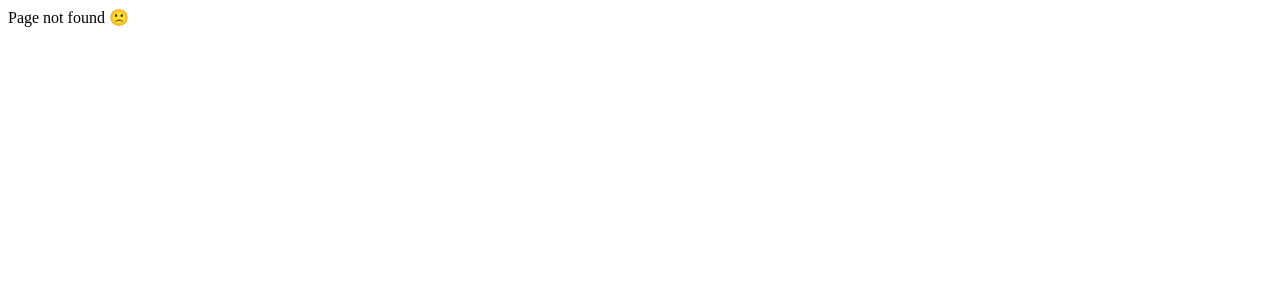
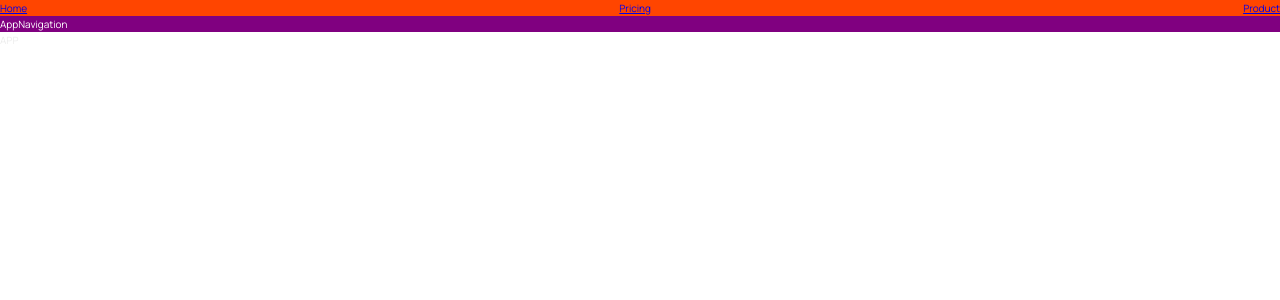
Before and after one commit to ValeriaKey/WorldWise, a React (Vite) app: page /app in a window 1280 px wide. Before the commit this address had no page. Shown: the top 300 px of the page. Built offline with nearby package versions, Linux system fonts and the light colour scheme.

Commit message:
Linking between routes, styling

```diff
--- a/src/App.jsx
+++ b/src/App.jsx
@@ -4,18 +4,22 @@
 import Pricing from "./pages/Pricing";
 import Homepage from "./pages/Homepage";
 import PageNotFound from "./pages/PageNotFound";
+import AppLayout from "./pages/AppLayout";
 
 function App() {
 
   return (
+    <div>
   <BrowserRouter>
   <Routes>
     <Route path="/" element={<Homepage />} />
     <Route path="product" element={<Product />} />
     <Route path="pricing" element={<Pricing />} />
+    <Route path="app" element={<AppLayout />} />
     <Route path="*" element={<PageNotFound />} />
   </Routes>
   </BrowserRouter>
+  </div>
   )
 }
 
--- /dev/null
+++ b/src/components/AppNav.jsx
@@ -0,0 +1,9 @@
+import {NavLink} from "react-router-dom";
+import {nav} from "./AppNav.module.css"
+function AppNav() {
+    return ( <nav className={nav}>
+        AppNavigation
+    </nav> );
+}
+
+export default AppNav;
--- /dev/null
+++ b/src/components/AppNav.module.css
@@ -0,0 +1,9 @@
+.nav {
+    background: purple;
+    color: white;
+}
+.nav ul {
+    display: flex;
+    justify-content: space-between;
+    list-style: none;
+}
--- /dev/null
+++ b/src/components/PageNav.jsx
@@ -0,0 +1,20 @@
+import {NavLink} from "react-router-dom";
+import styles from "./PageNav.module.css"
+
+function PageNav() {
+    return ( <nav className={styles.nav}>
+        <ul>
+            <li>
+                <NavLink to="/">Home</NavLink>
+            </li>
+            <li>
+                <NavLink to="/pricing">Pricing</NavLink>
+            </li>
+            <li>
+                <NavLink to="/product">Product</NavLink>
+            </li>
+        </ul>
+    </nav> );
+}
+
+export default PageNav;
--- /dev/null
+++ b/src/components/PageNav.module.css
@@ -0,0 +1,12 @@
+.nav {
+    background: orangered;
+}
+.nav ul {
+    display: flex;
+    justify-content: space-between;
+    list-style: none;
+}
+/* Global class */
+.nav :global(.active) {
+    background-color: green;
+}
--- /dev/null
+++ b/src/index.css
@@ -0,0 +1,78 @@
+/* Taken from getting started guide at: https://leafletjs.com/examples/quick-start/ */
+@import "https://unpkg.com/leaflet@1.7.1/dist/leaflet.css";
+@import "https://fonts.googleapis.com/css2?family=Manrope:wght@400;600;700;800&display=swap";
+
+/* These CSS variables are global, so they are available in all CSS modules */
+:root {
+  --color-brand--1: #ffb545;
+  --color-brand--2: #00c46a;
+
+  --color-dark--0: #242a2e;
+  --color-dark--1: #2d3439;
+  --color-dark--2: #42484d;
+  --color-light--1: #aaa;
+  --color-light--2: #ececec;
+  --color-light--3: #d6dee0;
+}
+
+* {
+  margin: 0;
+  padding: 0;
+  box-sizing: inherit;
+}
+
+html {
+  font-size: 62.5%;
+  box-sizing: border-box;
+}
+
+body {
+  font-family: "Manrope", sans-serif;
+  color: var(--color-light--2);
+  font-weight: 400;
+  line-height: 1.6;
+}
+
+label {
+  font-size: 1.6rem;
+  font-weight: 600;
+}
+
+input,
+textarea {
+  width: 100%;
+  padding: 0.8rem 1.2rem;
+  font-family: inherit;
+  font-size: 1.6rem;
+  border: none;
+  border-radius: 5px;
+  background-color: var(--color-light--3);
+  transition: all 0.2s;
+}
+
+input:focus {
+  outline: none;
+  background-color: #fff;
+}
+
+.cta:link,
+.cta:visited {
+  display: inline-block;
+  background-color: var(--color-brand--2);
+  color: var(--color-dark--1);
+  text-transform: uppercase;
+  text-decoration: none;
+  font-size: 1.6rem;
+  font-weight: 600;
+  padding: 1rem 3rem;
+  border-radius: 5px;
+}
+
+/*
+"importCSSModule": {
+    "prefix": "csm",
+    "scope": "javascript,typescript,javascriptreact",
+    "body": ["import styles from './${TM_FILENAME_BASE}.module.css'"],
+    "description": "Import CSS Module as `styles`"
+  },
+*/
--- a/src/main.jsx
+++ b/src/main.jsx
@@ -1,7 +1,7 @@
 import React from 'react'
 import ReactDOM from 'react-dom/client'
 import App from './App.jsx'
-
+import './index.css';
 ReactDOM.createRoot(document.getElementById('root')).render(
   <React.StrictMode>
     <App />
--- /dev/null
+++ b/src/pages/AppLayout.jsx
@@ -0,0 +1,11 @@
+import AppNav from "../components/AppNav"
+import PageNav from "../components/PageNav";
+function AppLayout() {
+    return ( <div>
+        <PageNav />
+        <AppNav />
+        <p>APP</p>
+    </div> );
+}
+
+export default AppLayout;
--- a/src/pages/Homepage.jsx
+++ b/src/pages/Homepage.jsx
@@ -1,6 +1,11 @@
+import {Link} from "react-router-dom"
+import PageNav from "../components/PageNav";
 function Homepage() {
     return ( <div>
-        WorldWise
+        <PageNav />
+        <h1>WorldWise</h1>
+
+        <Link to="/app">Go to the app</Link>
     </div> );
 }
 
--- a/src/pages/PageNotFound.jsx
+++ b/src/pages/PageNotFound.jsx
@@ -1,5 +1,9 @@
+import PageNav from "../components/PageNav";
+
 function PageNotFound() {
-    return ( <div>Page not found 🙁</div> );
+    return ( <div>
+        <PageNav />
+        <p>Page not found 🙁</p></div> );
 }
 
 export default PageNotFound;
--- a/src/pages/Pricing.jsx
+++ b/src/pages/Pricing.jsx
@@ -1,6 +1,9 @@
+import PageNav from "../components/PageNav";
+
 function Pricing() {
     return ( <div>
-        Pricing
+        <PageNav />
+        <h1>Pricing</h1>
     </div> );
 }
 
--- a/src/pages/Product.jsx
+++ b/src/pages/Product.jsx
@@ -1,6 +1,8 @@
+import PageNav from "../components/PageNav";
 function Product() {
     return ( <div>
-        Product
+        <PageNav />
+        <h1>Product</h1>
     </div> );
 }
 
```
